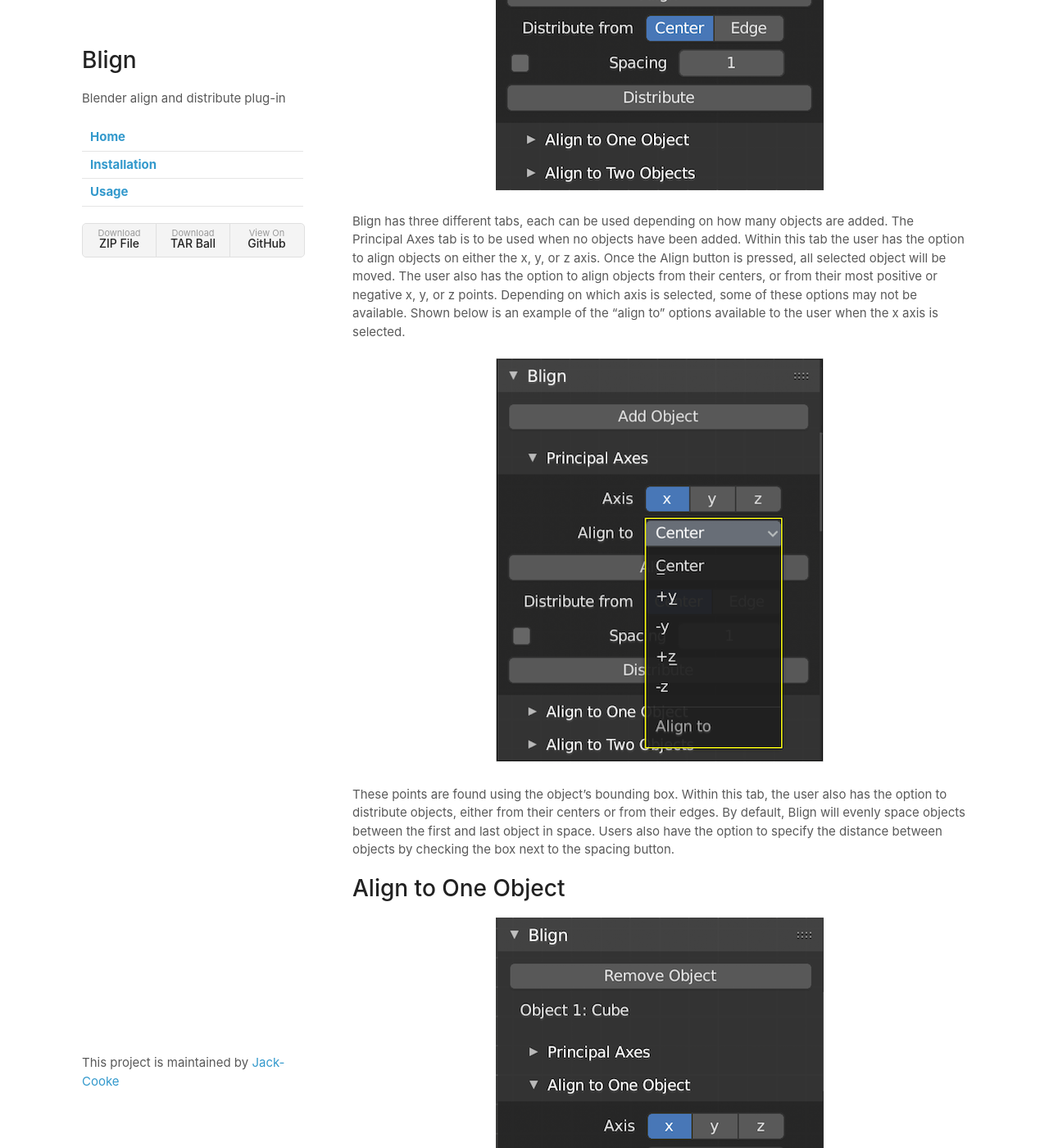
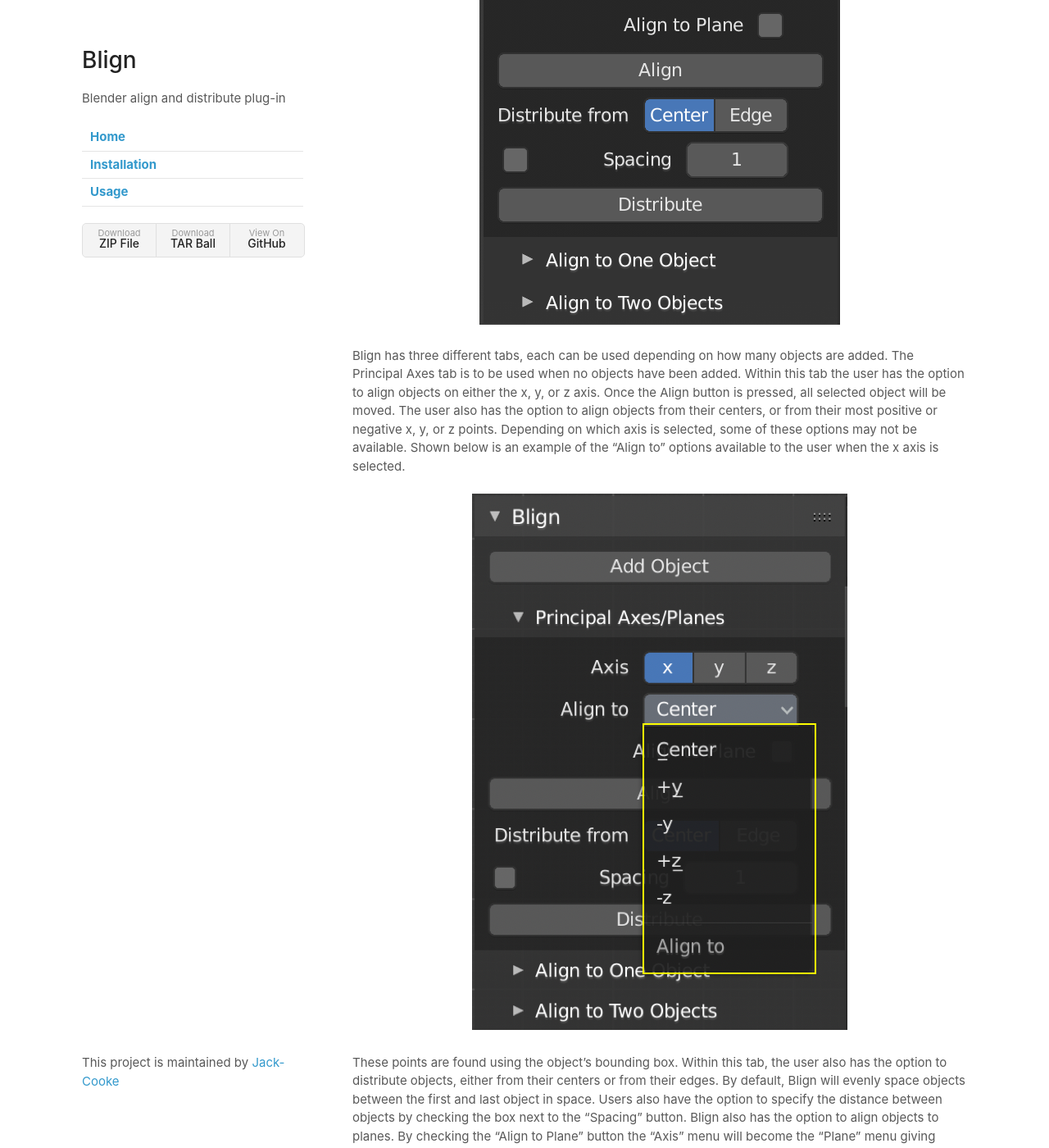
Before and after one commit to Jack-Cooke/blign, a Jekyll site: the page built from docs/index.md, in a window 1280 px wide and 1400 px high, scrolled down 1577 px. Shown: the whole window at 82% size. Built offline with Jekyll 4.4.1, drawn with Linux system fonts in a browser that asks for light colours; our own code applies the rules of GitHub Pages for plain Markdown files; some of the changed text lies outside the part shown.

Commit message:
updated index page

```diff
--- a/docs/_config.yml
+++ b/docs/_config.yml
@@ -2,6 +2,7 @@
 title: Blign
 description: Blender align and distribute plug-in
 show_downloads: True
+repository: Jack-Cooke/blign
 navigation:
   - title: Home
     url: /
--- a/docs/index.md
+++ b/docs/index.md
@@ -1,25 +1,25 @@
 # Blign Tutorial Video
--- Coming Soon! --
+<a href="https://www.youtube.com/watch?v=Xren9U6GPFI&feature=youtu.be">Blign Tutorial</a>
 
 # Introduction
-Blign is an alignment and distribution tool for Blender v2.80. It allows users to align and distribute shapes with many different options. Once installed, it can be found in the 3D View Sidebar under the Geometry tab by pressing n.
-<p align="center"><img src="assets/img/Blign.png" /></p>
+Blign is an alignment and distribution tool for Blender v2.80. It allows users to align and distribute shapes with many different options. Once installed, it can be found in the N-Panel (by pressing the n key) under the Geometry sidebar.
+<p align="center"><img src="assets/img/NewBlign.png" /></p>
 
 # Add Object
-<p align="center"><img src="assets/img/AddObject.png" /></p>
+<p align="center"><img src="assets/img/NewAddObject.png" /></p>
 The Add Object button allows users to select an object and set it as a Blign object. Either one or two objects can be set as a Blign object, and depending on how many are added, different options are available. Once an object has been added the user is given the option to unset it as a Blign object with the Remove Object button. Once an object is added it's name will appear below the Add/Remove Object button.
 
-# Principal Axes
-<p align="center"><img src="assets/img/PrincipalAxes.png" /></p>
-Blign has three different tabs, each can be used depending on how many objects are added. The Principal Axes tab is to be used when no objects have been added. Within this tab the user has the option to align objects on either the x, y, or z axis. Once the Align button is pressed, all selected object will be moved. The user also has the option to align objects from their centers, or from their most positive or negative x, y, or z points. Depending on which axis is selected, some of these options may not be available. Shown below is an example of the "align to" options available to the user when the x axis is selected.
-<p align="center"><img src="assets/img/dropdown.png" /></p>
-These points are found using the object's bounding box. Within this tab, the user also has the option to distribute objects, either from their centers or from their edges. By default, Blign will evenly space objects between the first and last object in space. Users also have the option to specify the distance between objects by checking the box next to the spacing button.
+# Principal Axes/Planes
+<p align="center"><img src="assets/img/NewPrincipalAxes.png" /></p>
+Blign has three different tabs, each can be used depending on how many objects are added. The Principal Axes tab is to be used when no objects have been added. Within this tab the user has the option to align objects on either the x, y, or z axis. Once the Align button is pressed, all selected object will be moved. The user also has the option to align objects from their centers, or from their most positive or negative x, y, or z points. Depending on which axis is selected, some of these options may not be available. Shown below is an example of the "Align to" options available to the user when the x axis is selected.
+<p align="center"><img src="assets/img/Newdropdown.png" /></p>
+These points are found using the object's bounding box. Within this tab, the user also has the option to distribute objects, either from their centers or from their edges. By default, Blign will evenly space objects between the first and last object in space. Users also have the option to specify the distance between objects by checking the box next to the "Spacing" button. Blign also has the option to align objects to planes. By checking the "Align to Plane" button the "Axis" menu will become the "Plane" menu giving users the option to align objects to the y-z, x-z, or x-y plane.
 
 # Align to One Object
-<p align="center"><img src="assets/img/Alignto1.png" /></p>
+<p align="center"><img src="assets/img/NewAlignto1.png" /></p>
 This tab is to be used when one object has been added. This tab is has the same options as the Principal Axes tab, except the Align button now aligns objects to where the Blign object is in space. Shown below is an example of 3 different objects being aligned to a cube (highlighted), which has been added as a Blign object. The most negative z (-z) points of each objects are aligned to one another.
-<p align="center"><img src="assets/img/alignto1example.png" /></p>
+<p align="center"><img src="assets/img/Newalignto1example.png" /></p>
 
 # Align to Two Objects
-<p align="center"><img src="assets/img/Alignto2.png" /></p>
+<p align="center"><img src="assets/img/NewAlignto2.png" /></p>
 This tab is to be used when two objects have been added. When the Align button is clicked, all selected objects will be moved to the closest point on the line between the centers of the 2 Blign objects. Objects can also be aligned outside of the two Blign objects, still along the same line. Users can also distribute objects within this tab. When the Distribute button is clicked, by default Blign will evenly space objects along the same line between the first and last object. Users can also specify the distance between each object by checking the box next to the spacing button. Currently, objects can only be distributed from their centers when two objects have been selected.
```
Also changed, not shown: docs/installation.md (+1 -1 lines), docs/assets/img/NewAddObject.png (added), docs/assets/img/NewAlignto1.png (added), docs/assets/img/NewAlignto2.png (added), docs/assets/img/NewBlign.png (added), docs/assets/img/NewPrincipalAxes.png (added), docs/assets/img/Newalignto1example.png (added), docs/assets/img/Newdropdown.png (added).
